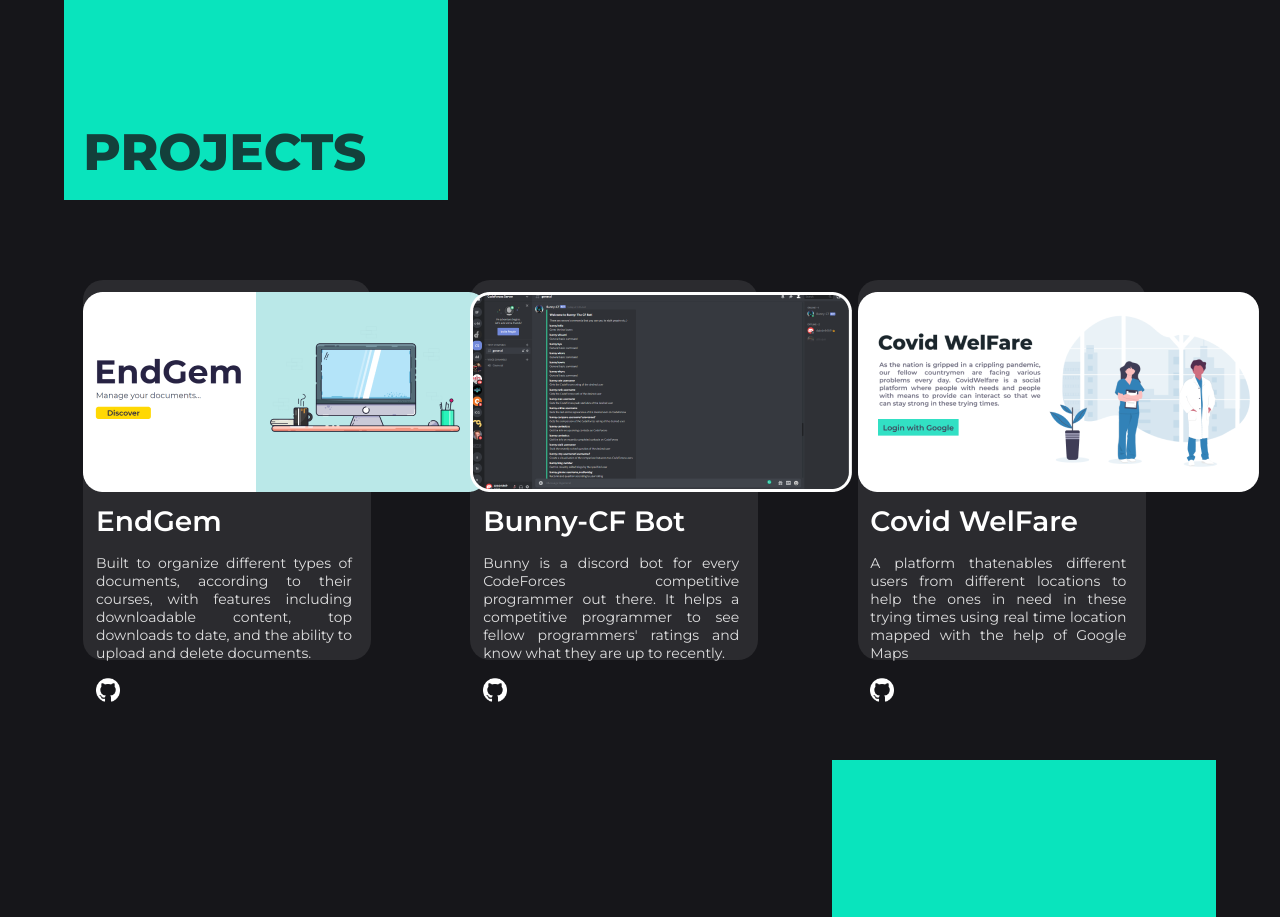
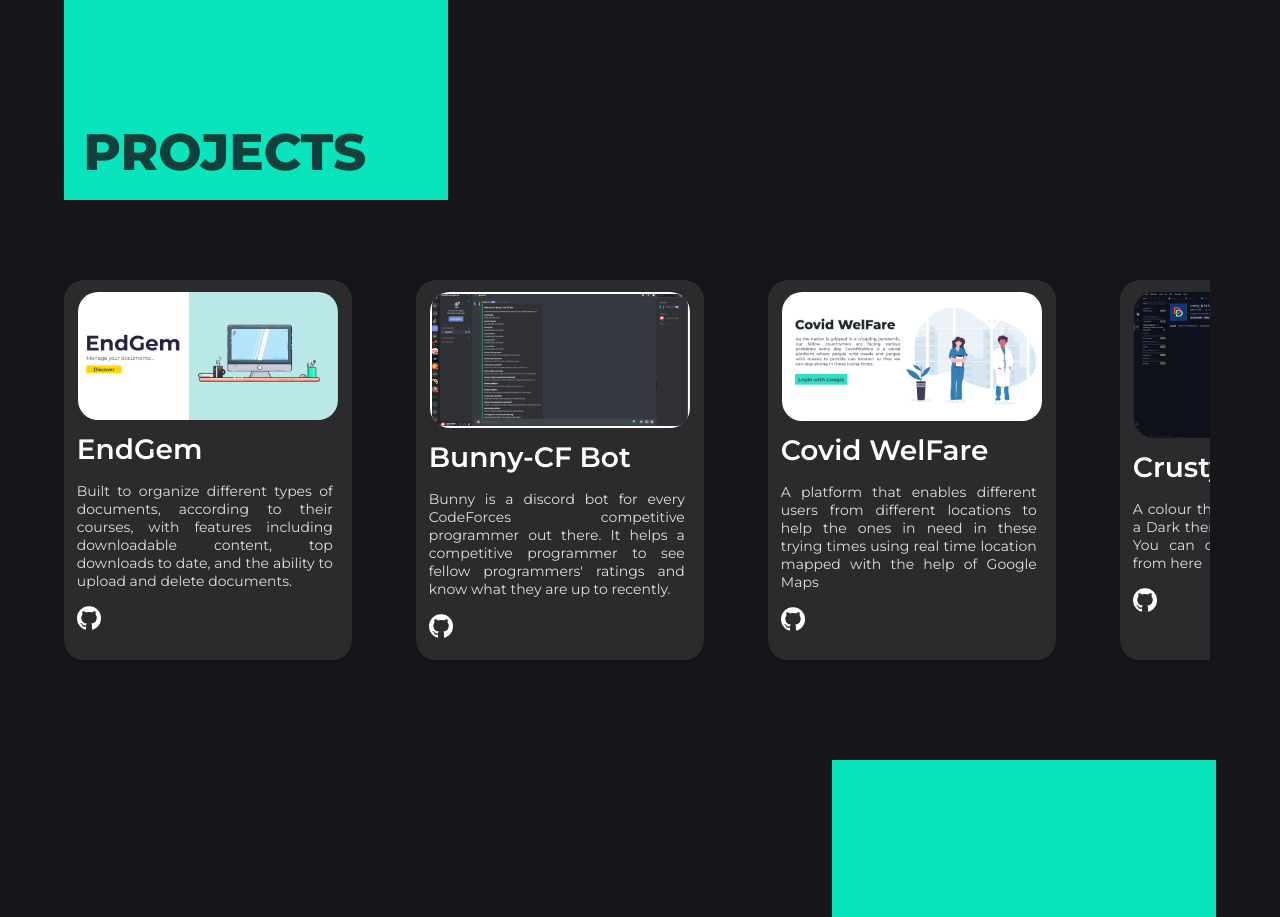
Before and after one commit to daksh4469/Portfolio, a React (Create React App) app: page / in a window 1280 px wide. Shown: the part 1520-2437 px from the top of the page. Built offline with nearby package versions, Linux system fonts and the light colour scheme.

Commit message:
Refactor cards

```diff
--- a/src/components/Projects.js
+++ b/src/components/Projects.js
@@ -4,6 +4,7 @@
 import EndGem from './images/endgem.png';
 import Bunny from './images/bunny.png';
 import CW from './images/cw.png';
+import Theme from './images/vs.png';
 
 
 function Projects() {
@@ -24,7 +25,13 @@
             name: "Covid WelFare",
             image: CW,
             code: "https://github.com/daksh4469/covid-welfare-frontend",
-            description: "A platform thatenables different users from different locations to help the ones in need in these trying times using real time location mapped with the help of Google Maps"
+            description: "A platform that enables different users from different locations to help the ones in need in these trying times using real time location mapped with the help of Google Maps"
+        },
+        {
+            name: "Crusty Theme",
+            image: Theme,
+            code: "https://github.com/daksh4469/vscode-theme",
+            description: "A colour theme extension providing a Dark them for Visual Studio Code. You can download this extension from here"
         }
     ];
     return(
--- a/src/components/styles/card.css
+++ b/src/components/styles/card.css
@@ -8,23 +8,22 @@
   position: relative;
   margin-top: 20vh;
   border-radius: 20px;
-  margin-left: 5vw;
+  margin-right: 5vw;
   color: #fff;
+  min-width: 22.5vw;
   /* box-shadow: 1px 1px 25px #09e4bd; */
-}
-
-.outer-div:nth-child(2) {
-  margin-left: 7.75vw;
-}
-
-.outer-div:nth-child(3) {
-  margin-left: 7.75vw;
 }
 
 .img-container {
   position: relative;
   padding-top: 1.5vh;
   align-self: center;
+}
+
+.img-container img {
+  max-width: 90%;
+  max-height: auto;
+  border-radius: 20px;
 }
 
 .card-name {
--- a/src/components/styles/projects.css
+++ b/src/components/styles/projects.css
@@ -19,7 +19,23 @@
   display: flex;
   flex-direction: row;
   position: relative;
-  margin-left: 1.5vw;
+  margin-left: 5vw;
+  overflow-x: scroll;
+  width: 89.5vw;
+}
+
+.card-list::-webkit-scrollbar {
+  width: 3px; /* width of the entire scrollbar */
+}
+
+.card-list::-webkit-scrollbar-track {
+  background: #16161a; /* color of the tracking area */
+}
+
+.card-list::-webkit-scrollbar-thumb {
+  background-color: rgba(9, 228, 189, 0.75); /* color of the scroll thumb */
+  border-radius: 2px; /* roundness of the scroll thumb */
+  border: 3px solid #16161a; /* creates padding around scroll thumb */
 }
 
 @media (max-width: 768px) {
```
Also changed, not shown: src/components/images/vs.png (added), 22 other files (tests, documents, lock files or other folders).
